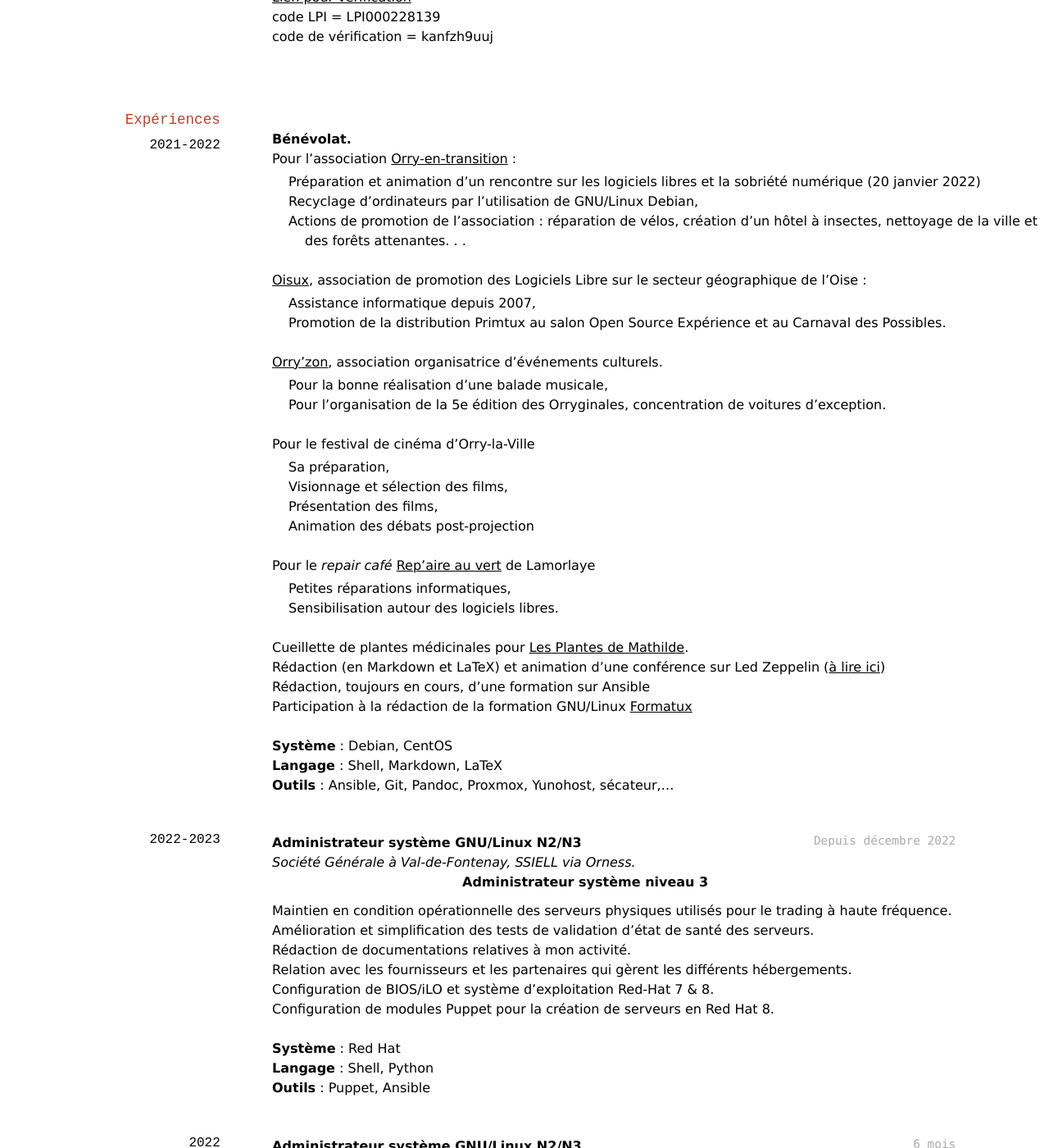
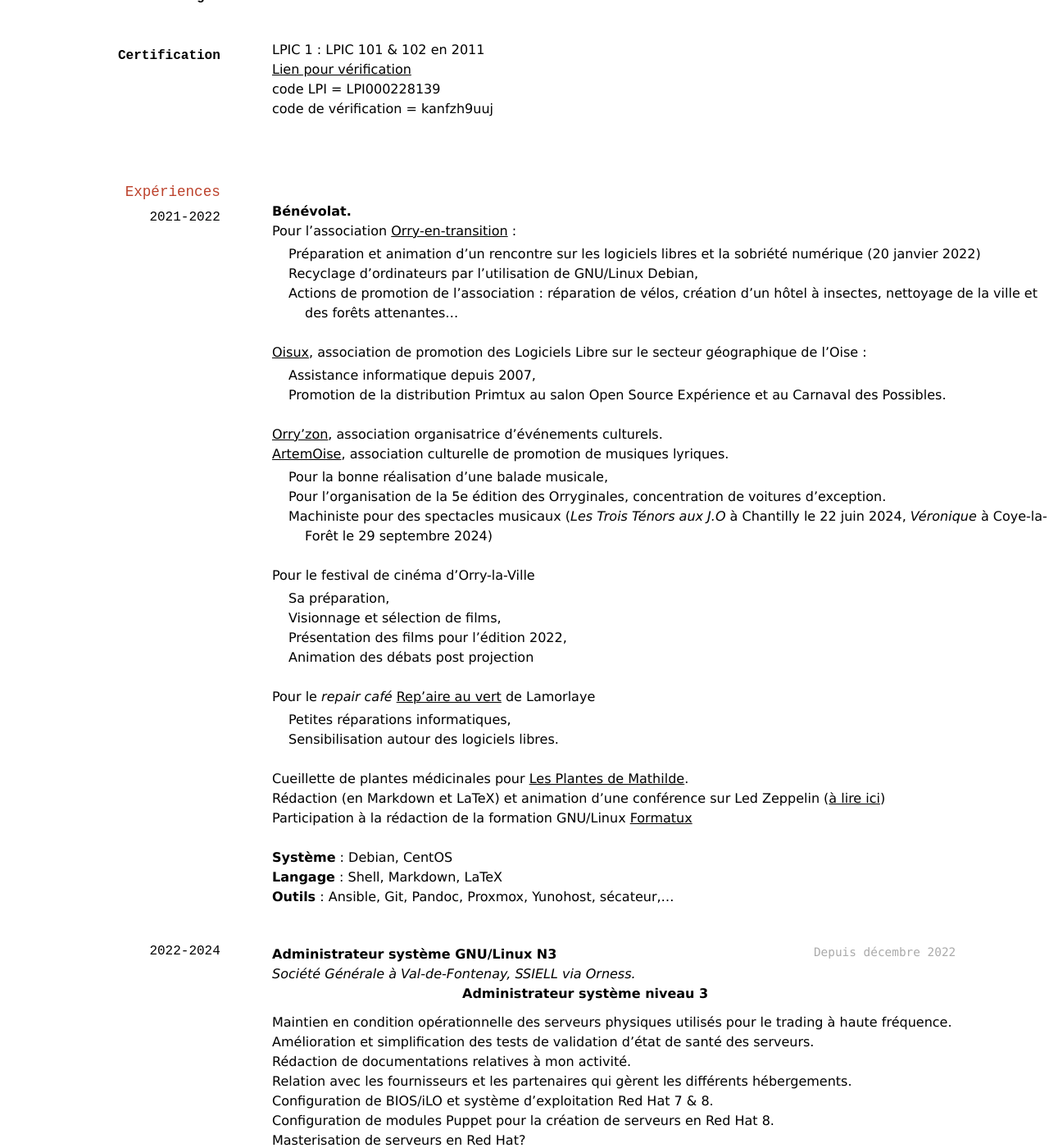
Before and after one commit to ledub72/ledub72.github.io, a Jekyll site: the page built from index.md, in a window 1280 px wide and 1400 px high, scrolled down 1197 px. Shown: the whole window at 82% size. Built offline with Jekyll 4.4.1, drawn with Linux system fonts in a browser that asks for light colours; nearby versions of some CDN libraries; a style sheet for code colours, icons or effects is not loaded; some of the changed text lies outside the part shown.

```diff
--- a/index.md
+++ b/index.md
@@ -78,21 +79,23 @@ Expert en shell
 - Pour l’association [Orry-en-transition](https://orryentransition.fr/) :
   * Préparation et animation d'un rencontre sur les logiciels libres et la sobriété numérique (20 janvier 2022)
   * Recyclage d’ordinateurs par l’utilisation de GNU/Linux Debian,
-  * Actions de promotion de l’association : réparation de vélos, création d’un hôtel à insectes, nettoyage de la ville et des forêts attenantes. . .
+  * Actions de promotion de l’association : réparation de vélos, création d’un hôtel à insectes, nettoyage de la ville et des forêts attenantes...
 
 - [Oisux](https://www.oisux.org/), association de promotion des Logiciels Libre sur le secteur géographique de l’Oise :
   * Assistance informatique depuis 2007,
   * Promotion de la distribution Primtux au salon Open Source Expérience et au Carnaval des Possibles.
 
 - [Orry’zon](https://orryzon.fr/), association organisatrice d’événements culturels.
+- [ArtemOise](https://www.artemoise.fr/), association culturelle de promotion de musiques lyriques.
   * Pour la bonne réalisation d’une balade musicale,
   * Pour l’organisation de la 5e édition des Orryginales, concentration de voitures d’exception.
+  * Machiniste pour des spectacles musicaux (_Les Trois Ténors aux J.O_ à Chantilly le 22 juin 2024, _Véronique_ à Coye-la-Forêt le 29 septembre 2024)
 
 - Pour le festival de cinéma d’Orry-la-Ville
   * Sa préparation,
-  * Visionnage et sélection des films,
-  * Présentation des films,
-  * Animation des débats post-projection
+  * Visionnage et sélection de films,
+  * Présentation des films pour l'édition 2022,
+  * Animation des débats post projection
 
 - Pour le _repair café_ [Rep'aire au vert](https://www.repaircafe.org/fr/cafe/repair-cafe-lamorlaye-et-ses-environs/) de Lamorlaye
   * Petites réparations informatiques,
@@ -100,18 +103,17 @@ Expert en shell
 
 - Cueillette de plantes médicinales pour [Les Plantes de Mathilde](https://lesplantesdemathilde.fr/).
 - Rédaction (en Markdown et LaTeX) et animation d’une conférence sur Led Zeppelin ([à lire ici](https://iels-ledub.gitlab.io/mon_site/musique/))
-- Rédaction, toujours en cours, d’une formation sur Ansible
 - Participation à la rédaction de la formation GNU/Linux [Formatux](https://www.formatux.fr/formatux-formatux/index.html)
 
 **Système** : Debian, CentOS<br>
 **Langage** : Shell, Markdown, LaTeX<br>
 **Outils** : Ansible, Git, Pandoc, Proxmox, Yunohost, sécateur,...
 
-### 2022-2023
+### 2022-2024
 
 `Depuis décembre 2022`
 
-- **Administrateur système GNU/Linux N2/N3**
+- **Administrateur système GNU/Linux N3**
 - _Société Générale à Val-de-Fontenay, SSIELL via Orness._
 - **Administrateur système niveau 3**
 
@@ -119,8 +121,9 @@ Expert en shell
 - Amélioration et simplification des tests de validation d'état de santé des serveurs.
 - Rédaction de documentations relatives à mon activité.
 - Relation avec les fournisseurs et les partenaires qui gèrent les différents hébergements.
-- Configuration de BIOS/iLO et système d'exploitation Red-Hat 7 & 8.
+- Configuration de BIOS/iLO et système d'exploitation Red Hat 7 & 8.
 - Configuration de modules Puppet pour la création de serveurs en Red Hat 8.
+- Masterisation de serveurs en Red Hat?
 
 **Système** : Red Hat<br>
 **Langage** : Shell, Python<br>
@@ -162,7 +165,7 @@ Expert en shell
 
 - **Ingénieur DevOps GNU/Linux**
 - _EU-Lisa, Strasbourg, SSIELL via Next-Ventures._
-- Dans un environnement exclusivement anglophone
+- Dans un environnement exclusivement anglophone.
 - Rédaction de playbook et de rôles pour la gestion de Pod Kubernetes
 - Assistance à la rédaction de scripts d’administration applicative
 
@@ -211,10 +214,10 @@ Expert en shell
 - Amélioration de la sécurité des postes (_Hardening_)
 - **Technicien bureautique**
 
-- Inventaire des configurations, des postes et pièces détachées
-- Réalisation, avec Proxmox, et mise en place d’un serveur PXE et d’un serveur de paquets `apt-cacher-ng`
-- Rédaction de documentations sur les playbooks et l’administration et l’utilisation des serveurs PXE et `apt-cacher-ng`
-- Administrateur d’AWX, Jira et Confluence de Atlassian
+- Inventaire des configurations, des postes et pièces détachées.
+- Réalisation, avec Proxmox, et mise en place d’un serveur PXE et d’un serveur de paquets `apt-cacher-ng`.
+- Rédaction de documentations sur les playbooks et l’administration et l’utilisation des serveurs PXE et `apt-cacher-ng`.
+- Administrateur d’AWX, Jira et Confluence de Atlassian.
 
 **Système** : Ubuntu, Debian<br>
 **Langage** : Shell, Python<br>
@@ -632,7 +635,8 @@ Expert en shell
   * autodidacte, curieux et passionné de logiciels libres en général et GNU/Linux en particulier,
   * Utilisateur de GNU/Linux depuis 1999, Debian depuis 2002,
   * Adhérent d’une association de promotion des Logiciels Libres (Oisux).
-- Lecture de romans, de revues informatiques et musicales.
-- Petit gratteur de cordes de guitare.
-- Fondateur et président du club de tennis de table d'Orry-la-Ville [CO Ping](https://co-ping.fr).
-- Mise en place de l'informatique nécessaire à la gestion du club.
+- Fondateur et président du club de tennis de table d'Orry-la-Ville [CO Ping](https://co-ping.fr) :
+  * Gestion des presque 40 membres dont 12 enfants et des 2 équipes de compétition.
+  * Relation avec les mairies, la Fédération, la ligue, le comité et les autres clubs
+  * Création et animation d'actions de promotion du tennis de table.
+  * Mise en place de l'informatique nécessaire à la gestion du club (Paheko, Joomla!, NextCloud).
```
Also changed, not shown: other parts of index.md (+10 -9 lines).
